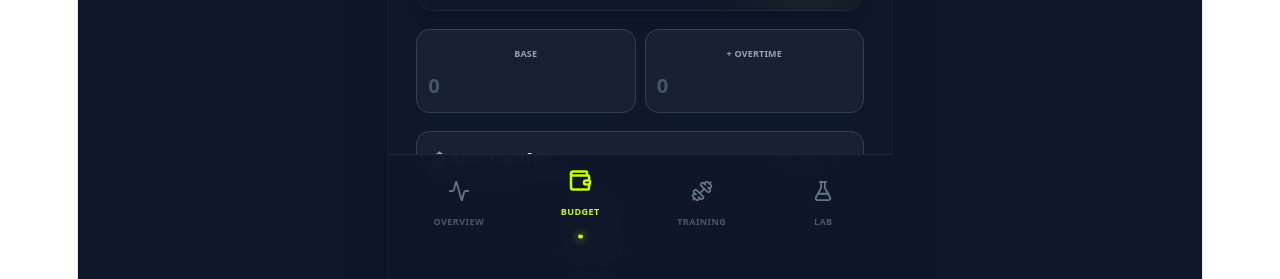
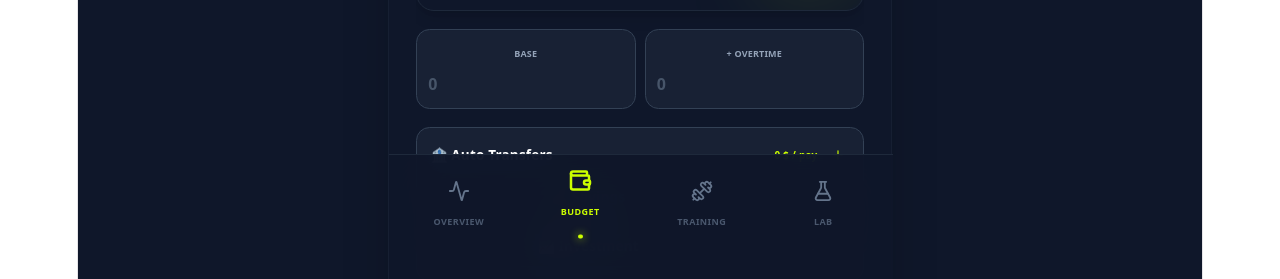
Before and after one commit to bashj0303/Pwa, a React (Vite) app: page / in a window 1280 px wide. Both pictures are taken after a click on the button 812 px from the left and 636 px from the top of the page. Shown: the part 521-800 px from the top of the page. Built offline with nearby package versions, Linux system fonts and the light colour scheme.

Commit message:
Update Budget.jsx

```diff
--- a/src/Budget.jsx
+++ b/src/Budget.jsx
@@ -1,4 +1,3 @@
-
 import React, { useState } from 'react';
 import { Plus, Trash2, Save, Check } from 'lucide-react';
 
@@ -24,17 +23,18 @@ const Budget = ({ t }) => {
     total: 'Total',
     max: 'Max',
     fixedTitle: isFr ? '🔒 Charges Fixes' : '🔒 Fixed Costs',
-    namePrompt: isFr ? 'Nom ?' : 'Name?',
+    // Ajout d'une petite astuce pour les emojis !
+    namePrompt: isFr ? 'Nom ? (Astuce: mets un emoji 🍕 au début)' : 'Name? (Tip: put an emoji 🍕 first)',
 
     // Noms des catégories par défaut (dynamiques)
-    catSavings: isFr ? 'Épargne' : 'Savings',
-    catInv: isFr ? 'Investissement' : 'Investment',
-    catGroc: isFr ? 'Épicerie' : 'Groceries',
-    catGas: isFr ? 'Essence' : 'Gas',
-    catResto: isFr ? 'Resto' : 'Restaurants',
-    catHome: isFr ? 'Divers Maison' : 'Home Misc',
-    catLeisure: isFr ? 'Sortie / Loisirs' : 'Entertainment',
-    catHealth: isFr ? 'Perso / Santé' : 'Health & Personal',
+    catSavings: isFr ? '💰 Épargne' : '💰 Savings',
+    catInv: isFr ? '📈 Investissement' : '📈 Investment',
+    catGroc: isFr ? '🛒 Épicerie' : '🛒 Groceries',
+    catGas: isFr ? '⛽ Essence' : '⛽ Gas',
+    catResto: isFr ? '🍔 Resto' : '🍔 Restaurants',
+    catHome: isFr ? '🏠 Divers Maison' : '🏠 Home Misc',
+    catLeisure: isFr ? '🎟️ Sortie / Loisirs' : '🎟️ Entertainment',
+    catHealth: isFr ? '💊 Perso / Santé' : '💊 Health & Personal',
     catRent: isFr ? '🏠 Loyer' : '🏠 Rent',
     catPhone: isFr ? '📱 Cellulaire' : '📱 Phone',
   };
@@ -107,7 +107,6 @@ const Budget = ({ t }) => {
     if (name) {
       setMonthData(prev => ({
         ...prev,
-        // Un item ajouté par l'utilisateur a un "name" brut, pas de "nameKey"
         [listName]: [...prev[listName], { ...defaultItem, id: Date.now(), name }]
       }));
     }
@@ -130,7 +129,7 @@ const Budget = ({ t }) => {
   };
 
   return (
-    <div className="space-y-4 animate-in fade-in duration-300 pb-10">
+    <div className="space-y-4 animate-in fade-in duration-300 pb-10 overflow-hidden">
 
       {/* HEADER SLIM */}
       <div className="flex justify-between items-center">
@@ -144,13 +143,13 @@ const Budget = ({ t }) => {
         </button>
       </div>
 
-      {/* SÉLECTEUR DE MOIS */}
-      <div className="flex overflow-x-auto gap-1.5 pb-2 no-scrollbar">
+      {/* SÉLECTEUR DE MOIS (Scrolable) */}
+      <div className="flex overflow-x-auto gap-1.5 pb-2 no-scrollbar snap-x w-full">
         {vocab.months.map((m, i) => (
           <button
             key={i}
             onClick={() => changeMonth(i)}
-            className={`whitespace-nowrap px-3 py-1.5 rounded-full text-[10px] font-bold transition-colors ${activeMonth === i ? 'bg-[#ccff00] text-black' : 'bg-slate-800 text-slate-400 hover:text-white'}`}
+            className={`shrink-0 snap-start whitespace-nowrap px-3 py-1.5 rounded-full text-[10px] font-bold transition-colors ${activeMonth === i ? 'bg-[#ccff00] text-black' : 'bg-slate-800 text-slate-400 hover:text-white'}`}
           >
             {m}
           </button>
@@ -170,10 +169,11 @@ const Budget = ({ t }) => {
       <div className="grid grid-cols-2 gap-2">
         <div className="bg-slate-800/60 rounded-xl p-2.5 border border-slate-700">
           <p className="text-[9px] text-slate-400 font-bold uppercase mb-0.5">{vocab.base}</p>
+          {/* Remplacement par text-[16px] pour éviter le zoom iOS */}
           <input
             type="number" placeholder="0" value={monthData.incomeBase === 0 ? '' : monthData.incomeBase}
             onChange={(e) => updateData('incomeBase', e.target.value)}
-            className="bg-transparent text-white font-black text-lg w-full focus:outline-none placeholder-slate-600"
+            className="bg-transparent text-white font-black text-[16px] w-full focus:outline-none placeholder-slate-600"
           />
         </div>
         <div className="bg-slate-800/60 rounded-xl p-2.5 border border-slate-700">
@@ -181,7 +181,7 @@ const Budget = ({ t }) => {
           <input
             type="number" placeholder="0" value={monthData.incomeTS === 0 ? '' : monthData.incomeTS}
             onChange={(e) => updateData('incomeTS', e.target.value)}
-            className="bg-transparent text-white font-black text-lg w-full focus:outline-none placeholder-slate-600"
+            className="bg-transparent text-white font-black text-[16px] w-full focus:outline-none placeholder-slate-600"
           />
         </div>
       </div>
@@ -204,7 +204,7 @@ const Budget = ({ t }) => {
               <input
                 type="number" placeholder="0" value={a.amount === 0 ? '' : a.amount}
                 onChange={e => updateListItem('autoTransfers', a.id, 'amount', e.target.value)}
-                className="bg-transparent text-[#ccff00] font-black w-14 text-right text-xs focus:outline-none placeholder-slate-600"
+                className="bg-transparent text-[#ccff00] font-black w-16 text-right text-[16px] focus:outline-none placeholder-slate-600"
               />
               <span className="text-[10px] text-slate-500 ml-1">$</span>
               <button onClick={() => deleteListItem('autoTransfers', a.id)} className="text-slate-600 hover:text-red-400 p-1 ml-1"><Trash2 size={12}/></button>
@@ -248,7 +248,7 @@ const Budget = ({ t }) => {
                     <input
                       type="number" placeholder="0" value={v.spent === 0 ? '' : v.spent}
                       onChange={(e) => updateListItem('variables', v.id, 'spent', e.target.value)}
-                      className="bg-transparent text-white font-bold w-full text-right focus:outline-none text-xs placeholder-slate-600"
+                      className="bg-transparent text-white font-bold w-full text-right focus:outline-none text-[16px] placeholder-slate-600"
                     />
                   </div>
 
@@ -256,7 +256,7 @@ const Budget = ({ t }) => {
                     const itemName = v.nameKey ? vocab[v.nameKey] : v.name;
                     const add = prompt(`+ ${itemName} ?`, "10");
                     if(add) addVariableAmount(v.id, Number(add));
-                  }} className="w-7 h-7 bg-[#ccff00]/10 text-[#ccff00] rounded-md flex items-center justify-center font-black text-sm hover:bg-[#ccff00] hover:text-black">
+                  }} className="w-8 h-8 bg-[#ccff00]/10 text-[#ccff00] rounded-md flex items-center justify-center font-black text-sm hover:bg-[#ccff00] hover:text-black">
                     +
                   </button>
 
@@ -265,7 +265,7 @@ const Budget = ({ t }) => {
                     <input
                       type="number" placeholder="0" value={v.max === 0 ? '' : v.max}
                       onChange={(e) => updateListItem('variables', v.id, 'max', e.target.value)}
-                      className="bg-transparent text-[#ccff00] font-bold w-full text-right focus:outline-none text-xs placeholder-slate-600"
+                      className="bg-transparent text-[#ccff00] font-bold w-full text-right focus:outline-none text-[16px] placeholder-slate-600"
                     />
                   </div>
                 </div>
@@ -294,7 +294,7 @@ const Budget = ({ t }) => {
                 <input
                   type="number" placeholder="0" value={f.amount === 0 ? '' : f.amount}
                   onChange={(e) => updateListItem('fixed', f.id, 'amount', e.target.value)}
-                  className="bg-transparent text-white font-black w-14 text-right focus:outline-none text-xs placeholder-slate-600"
+                  className="bg-transparent text-white font-black w-16 text-right focus:outline-none text-[16px] placeholder-slate-600"
                 />
                 <span className="text-[10px] text-slate-500">$</span>
                 <button onClick={() => deleteListItem('fixed', f.id)} className="text-slate-600 hover:text-red-400 p-1">
```
